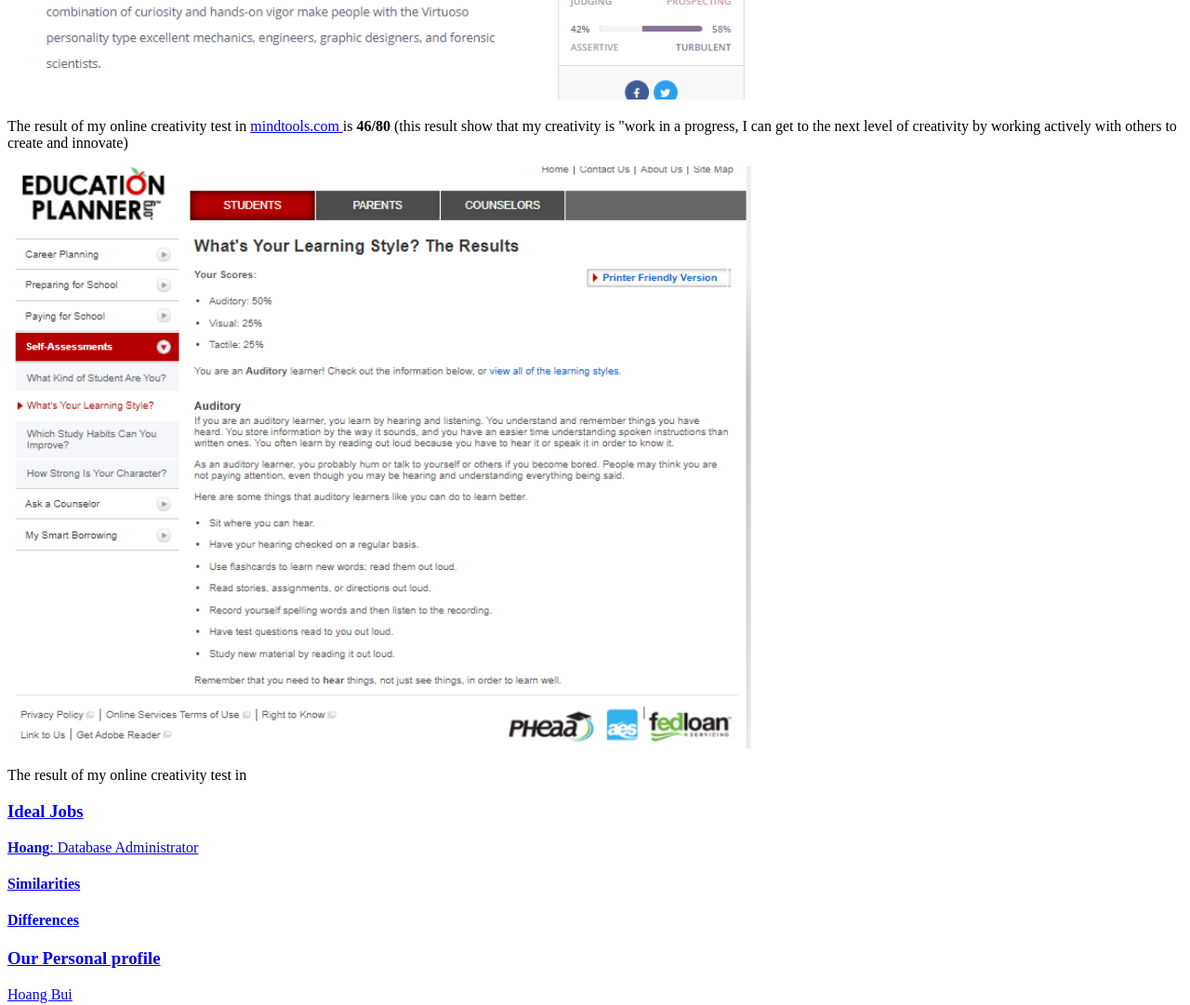
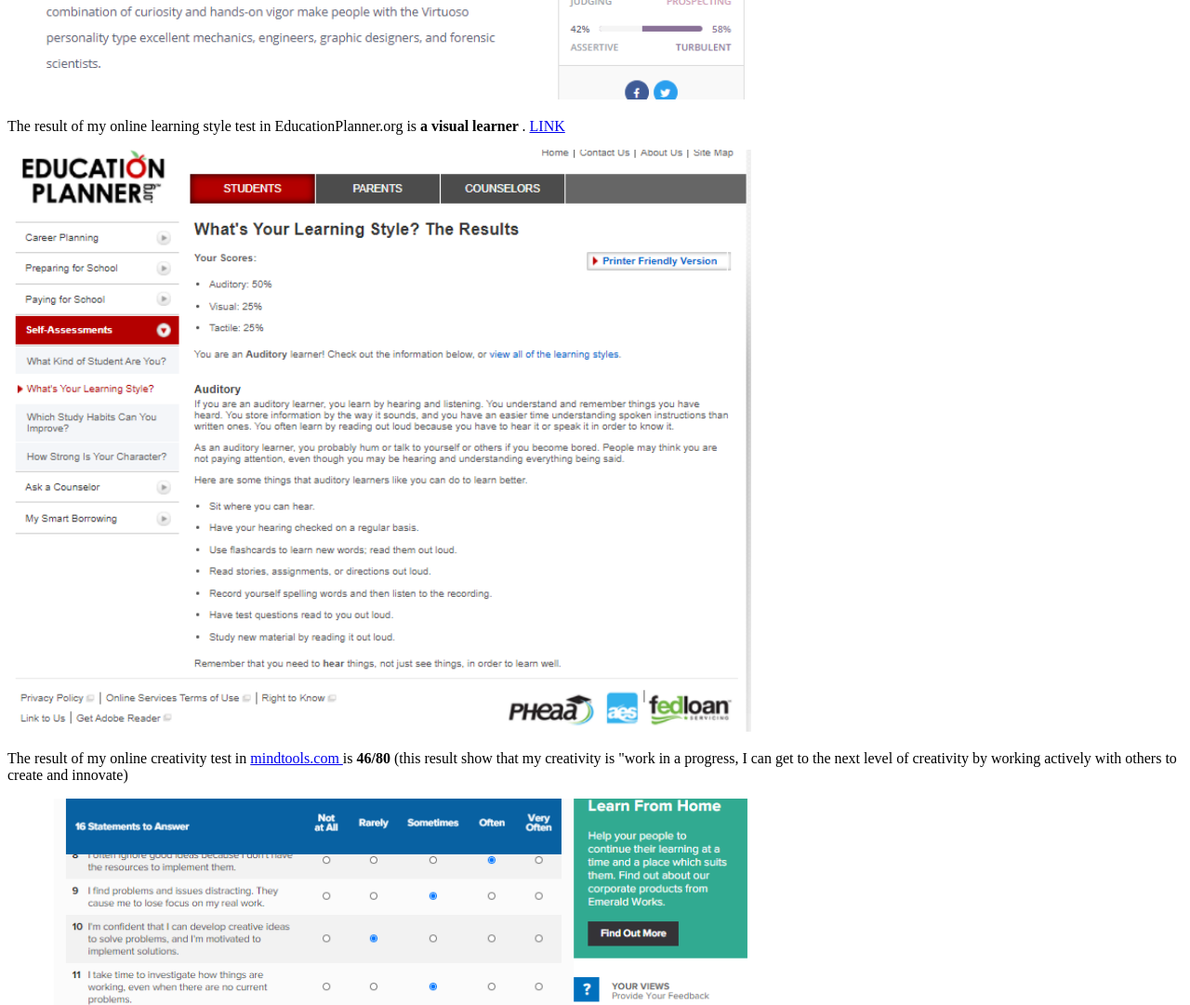
Before and after one commit to uhnmji8899/Assessment2, a plain HTML site: page Index.html in a window 1280 px wide. Shown: the part 2560-3641 px from the top of the page at 93% size. Drawn offline with Linux system fonts and the light colour scheme.

Commit message:
Update Index.html

```diff
--- a/Index.html
+++ b/Index.html
@@ -45,11 +45,11 @@
 
     <img src="HyunMin1.PNG" width="800px">
 
-    <p> The result of my online creativity test in <a href="https://www.mindtools.com/pages/article/creativity-quiz.htm"> mindtools.com </a> is <b> 46/80 </b> (this result show that my creativity is "work in a progress, I can get to the next level of creativity by working actively with others to create and innovate)   </p>
+    <p> The result of my online learning style test in EducationPlanner.org is <b> a visual learner </b>. <a href="http://www.educationplanner.org/students/self-assessments/learning-styles-quiz.shtml?event=results&A=10&V=5&T=5">LINK</a> </p>
 
     <img src="HyunMin2.PNG" width="800px">
 
-    <p> The result of my online creativity test in <a href="https://www.mindtoolsone of my strengths, I can engage colleagues and )   </p>
+    <p> The result of my online creativity test in <a href="https://www.mindtools.com/pages/article/creativity-quiz.htm"> mindtools.com </a> is <b> 46/80 </b> (this result show that my creativity is "work in a progress, I can get to the next level of creativity by working actively with others to create and innovate)   </p>
 
     <img src="HyunMin3.PNG" width="800px">
 
```
